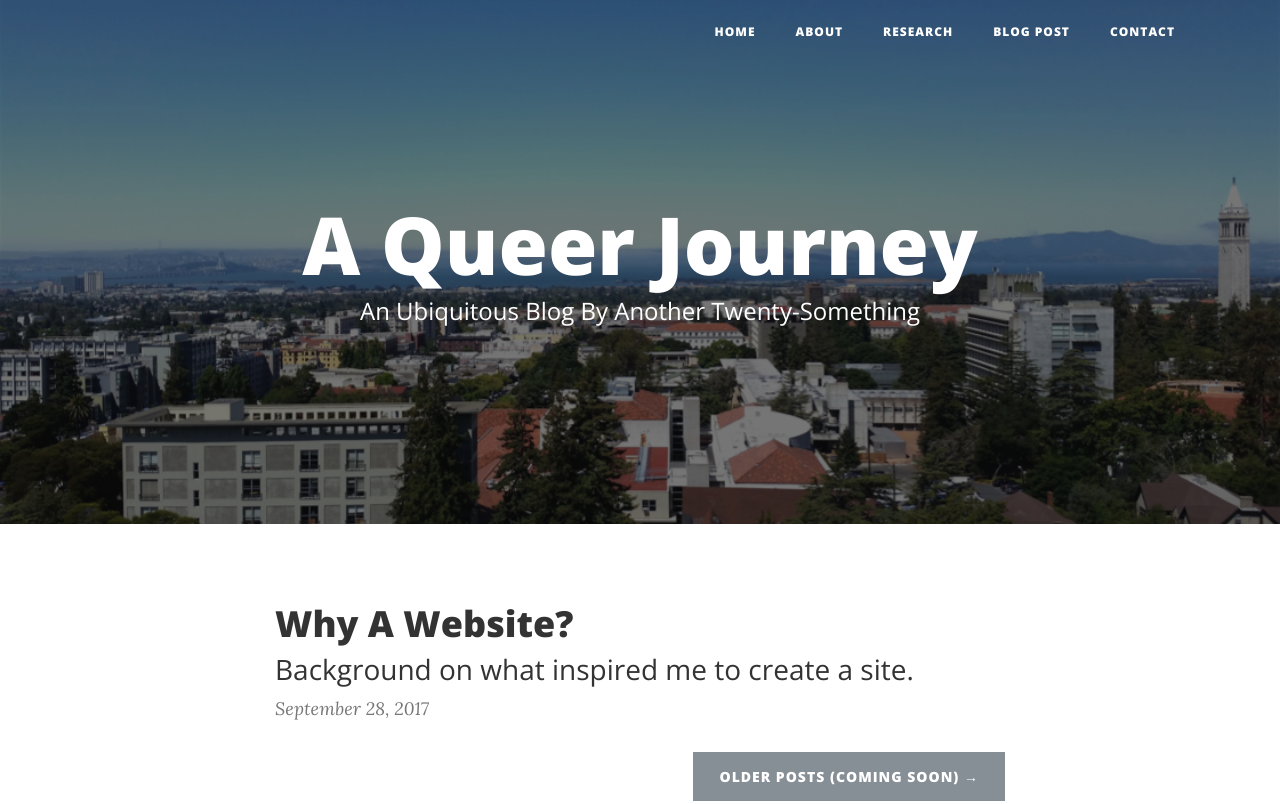
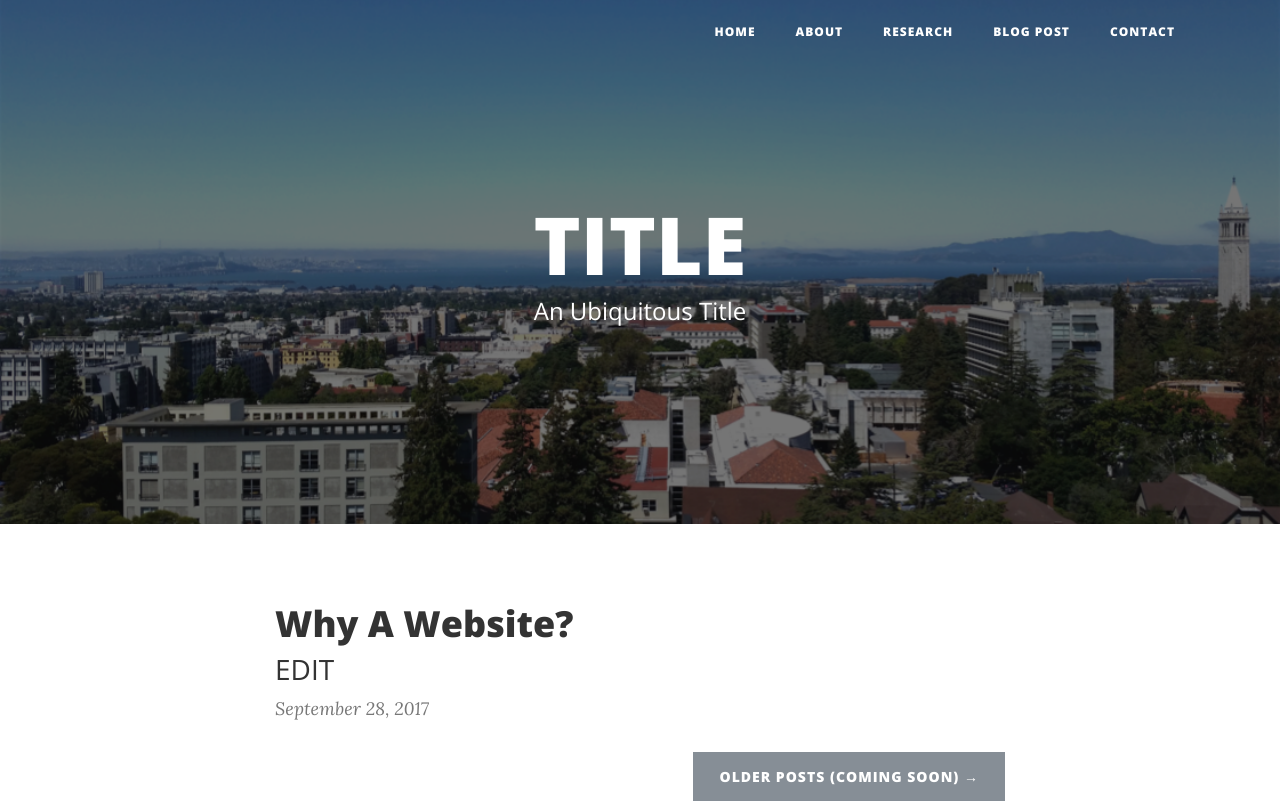
Before and after one commit to ngrayluna/ngrayluna.github.io, a website: page index.html in a window 1280 px wide. Shown: the top 804 px of the page. Drawn offline with nearby package versions, Linux system fonts and the light colour scheme.

Commit message:
Update index.html

```diff
--- a/index.html
+++ b/index.html
@@ -61,8 +61,8 @@
         <div class="row">
           <div class="col-lg-8 col-md-10 mx-auto">
             <div class="site-heading">
-              <h1>A Queer Journey</h1>
-              <span class="subheading">An Ubiquitous Blog By Another Twenty-Something</span>
+              <h1>TITLE</h1>
+              <span class="subheading">An Ubiquitous Title</span>
             </div>
           </div>
         </div>
@@ -77,7 +77,7 @@
             <a href="about.html">
               <h2 class="post-title">Why A Website?</h2>
               <h3 class="post-subtitle">
-                Background on what inspired me to create a site.
+                EDIT
               </h3>
             </a>
             <p class="post-meta">September 28, 2017</p>
```
